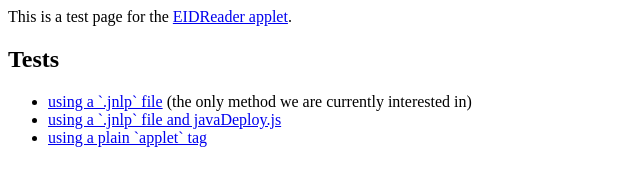
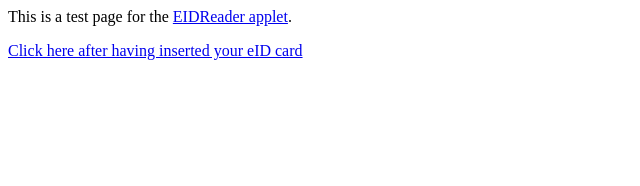
Before and after one commit to lsaffre/eidreader, a plain HTML site: page example/index.html in a window 1280 px wide. Shown: the whole page, without its empty margins (0-640 px from the left). Drawn offline with Linux system fonts and the light colour scheme.

Commit message:
http://docs.lino-framework.org/blog/2014/0212.html

```diff
--- a/example/index.html
+++ b/example/index.html
@@ -2,21 +2,37 @@
 <head>
 <meta http-equiv="content-type" content="text/html; charset=utf-8">
 <title>EIDReader applet test page</title>
+<script type="text/javascript">
+function readCard() {
+  console.log('Going to call document.applets.EIDReader.readCard()');
+  console.log(document.applets.EIDReader);
+  console.log(document.applets.EIDReader.isActive);
+  var data = document.applets.EIDReader.readCard(false);
+  console.log(data);
+  alert(data);
+}
+</script>
 </head>
 <body>
 
-This is a test page for the
+<applet name="EIDReader"
+        code="src.eidreader.EIDReader"
+        codebase="http://test-eidreader.lino-framework.org"
+        width="250" height="50">
+   <param name="jnlp_href" value="eidreader.jnlp">
+   <param name="permissions" value="all-permissions" />
+</applet>
+
+<div>
+
+<p>This is a test page for the
 <a href="http://lino-framework.org/eidreader/index.html">EIDReader applet</a>.
+</p>
 
+<p><a href="javascript:readCard()">Click here after
+having inserted your eID card</a></p>
 
-<h2>Tests</h2>
-<ul>
-<li><a href="test_using_jnlp.html">using a `.jnlp` file</a>
-(the only method we are currently interested in)
-</li>
-<li><a href="test_using_jnlp_and_jsdeploy.html">using a `.jnlp` file and javaDeploy.js</a></li>
-<li><a href="test.html">using a plain `applet` tag</a></li>
-</ul>
+</div>
 
 </body>
 </html>
```
Also changed, not shown: example/test_using_jnlp.html (+1 -0 lines).
